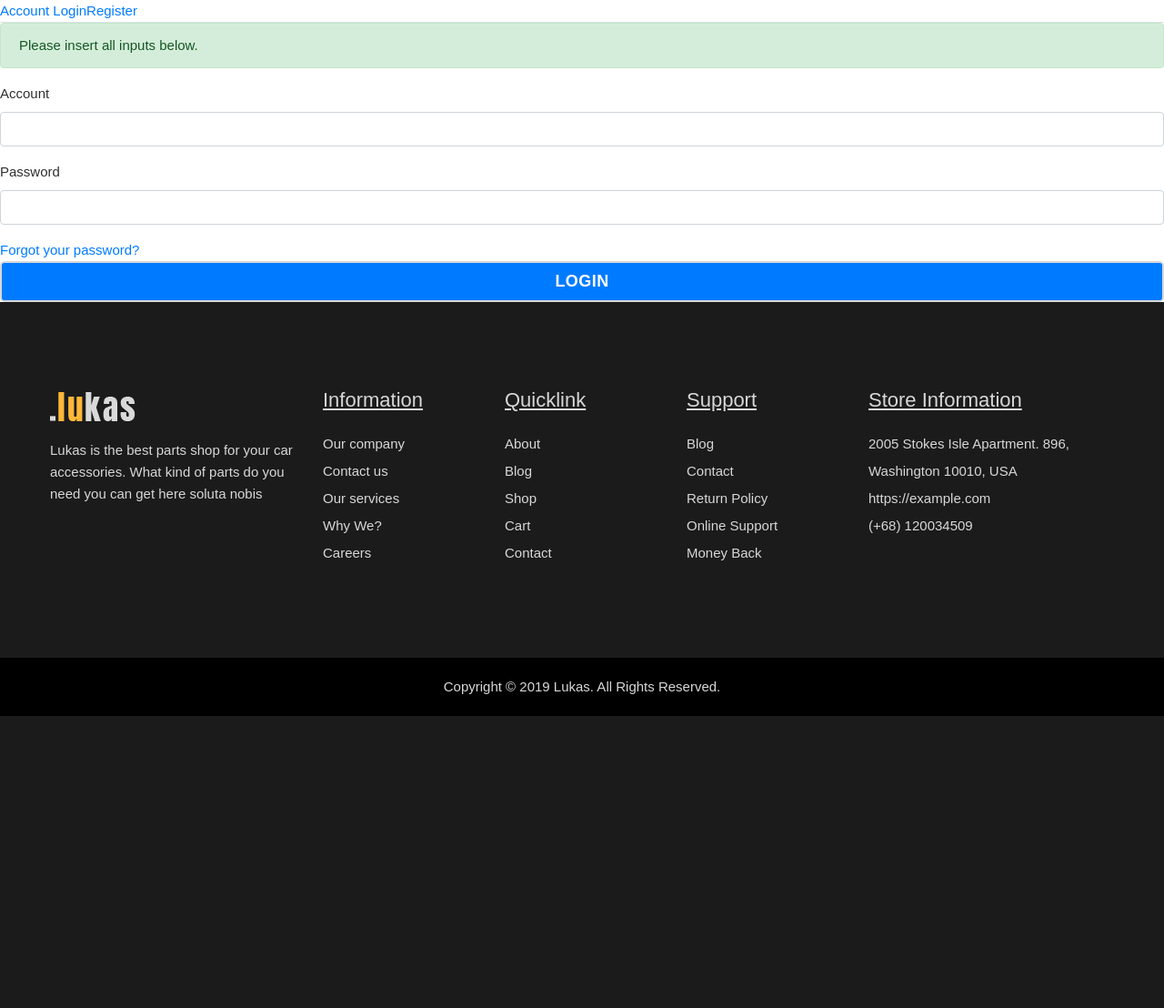
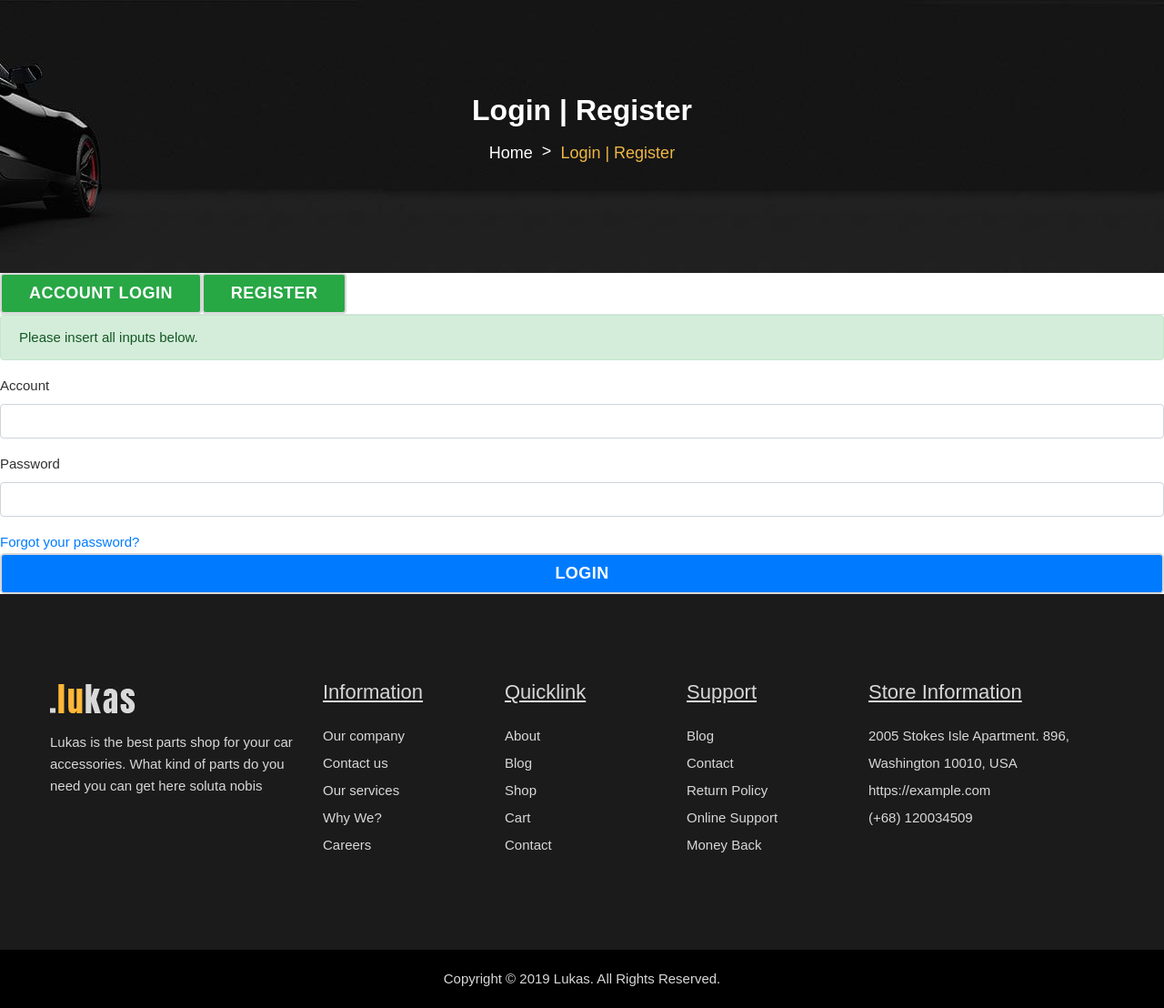
Before and after one commit to ReducetoLover/shopdjango, a Django app: page /login in a window 1280 px wide. Shown: the part 93-1201 px from the top of the page at 91% size. Before the commit the page ends 880 px from the top, so only its background shows below. Run offline with Django 3.2, Linux system fonts and the light colour scheme; some libraries are stand-ins or nearby versions; some web fonts are replaced.

Commit message:
complete

```diff
--- a/DjangoShop/urls.py
+++ b/DjangoShop/urls.py
@@ -34,5 +34,7 @@ urlpatterns = [
     path('productpage',views.productpage,name='productpage'),
     path('cart',views.show_cart,name='cart'),
     path('checkoutcar', views.order, name='checkoutcar'),
+    path('checkoutcar', views.show_cart, name='checkoutcar'),
+
 
 ]
--- a/mainApp/views.py
+++ b/mainApp/views.py
@@ -56,6 +56,7 @@ def show_cart(request):
         total+=product.Price
     return render(request, 'cart.html', {'products': products,'total':total})
 
+
 def add_to_cart(request, id):
     if request.user.is_authenticated:
         print('entered if')
@@ -87,7 +88,7 @@ def delete_product(request, id):
         currCart=Cart.objects.get(User=user)
         currCart.ProdList.remove(product)
         currCart.save()
-        return redirect('show_cart')
+        return redirect('cart')
     else:
 
         return redirect('login')
@@ -105,7 +106,7 @@ def order(request):
     for product in products:
         total += product.Price
     if request.method=='POST':
-        qiwi_phone = '+79130731008'
+        qiwi_phone = '+79131233048'
         url = 'https://qiwi.com/payment/form/99?extra%5B%27account%27%5D=' + qiwi_phone + '&amountInteger=' + str(
             total) + '&amountFraction=' + str(0) + '&currency=643&blocked[0]=account'
         answer = redirect(url)
--- a/templates/bazecar.html
+++ b/templates/bazecar.html
@@ -64,38 +64,38 @@
                 <div class="col-lg-7 d-none d-lg-block">
                     <div class="site-navigation">
                         <ul class="main-menu nav">
-                            <li class="has-submenu"><a href="{% static 'css/Lukas/lukas/index.html">Home</a>
+                            <li class="has-submenu"><a href="/">Home</a>
                                 <ul class="sub-menu">
-                                    <li><a href="{% static 'css/Lukas/lukas/index.html">Home 1</a></li>
-                                    <li><a href="{% static 'css/Lukas/lukas/index-2.html">Home 2</a></li>
-                                    <li><a href="{% static 'css/Lukas/lukas/index-boxed.html">Home Box Layout</a></li>
+                                    <li><a href="/">Home 1</a></li>
+                                    <li><a href="/">Home 2</a></li>
+                                    <li><a href="/">Home Box Layout</a></li>
                                 </ul>
                             </li>
-                            <li><a href="{% static 'css/Lukas/lukas/about.html">About</a></li>
-                            <li class="has-submenu"><a href="{% static 'css/Lukas/lukas/shop.html">Shop</a>
+                            <li><a href="/">About</a></li>
+                            <li class="has-submenu"><a href="/">Shop</a>
                                 <ul class="sub-menu">
-                                    <li><a href="{% static 'shop-left-sidebar.html">Shop Left Sidebar</a></li>
-                                    <li><a href="{% static 'css/Lukas/lukas/shop-right-sidebar.html">Shop Right Sidebar</a></li>
-                                    <li><a href="{% static 'css/Lukas/lukas/single-product.html">Single Product</a></li>
+                                    <li><a href="/">Shop Left Sidebar</a></li>
+                                    <li><a href="/">Shop Right Sidebar</a></li>
+                                    <li><a href="/">Single Product</a></li>
                                 </ul>
                             </li>
-                            <li class="has-submenu"><a href="{% static 'css/Lukas/lukas/blog.html">blog</a>
+                            <li class="has-submenu"><a href="/">blog</a>
                                 <ul class="sub-menu">
-                                    <li><a href="{% static 'css/Lukas/lukas/blog-left-sidebar.html">Blog Left Sidebar</a></li>
+                                    <li><a href="/">Blog Left Sidebar</a></li>
                                     <li><a href="{% static 'css/Lukas/lukas/blog.html">Blog Right Sidebar</a></li>
                                     <li><a href="{% static 'css/Lukas/lukas/blog-details.html">Single Blog</a></li>
                                     <li><a href="{% static 'css/Lukas/lukas/blog-details-sidebar.html">Single Blog Sidebar</a></li>
                                 </ul>
                             </li>
-                            <li><a href="{% static 'css/Lukas/lukas/gallery.html">Gallery</a></li>
+                            <li><a href="/">Gallery</a></li>
                             <li class="has-submenu"><a href="/">Pages</a>
                                 <ul class="sub-menu">
                                     <li><a href="shop-left-sidebar.html">Cart</a></li>
-                                    <li><a href="{% static '/checkout.html">Checkout</a></li>
-                                    <li><a href="{% static '/wishlist.html">Wishlist</a></li>
+                                    <li><a href="/">Checkout</a></li>
+                                    <li><a href="/">Wishlist</a></li>
                                 </ul>
                             </li>
-                            <li><a href="{% static 'css/Lukas/lukas/contact.html">Contact</a></li>
+                            <li><a href="/">Contact</a></li>
                         </ul>
                     </div>
                 </div>
--- a/templates/login.html
+++ b/templates/login.html
@@ -1,7 +1,24 @@
 {% extends 'bazecar.html' %}
 {%load static%}
 {% block content %}
+ <div class="page-header-wrap bg-img" data-bg="{% static 'img/bg/page-header-bg.jpg'%}" >
+        <div class="container">
+            <div class="row">
+                <div class="col-12 text-center">
+                    <div class="page-header-content">
+                        <div class="page-header-content-inner">
+                            <h1>Login | Register</h1>
 
+                            <ul class="breadcrumb">
+                                <li><a href="/">Home</a></li>
+                                <li class="current"><a href="{% static '#">Login | Register</a></li>
+                            </ul>
+                        </div>
+                    </div>
+                </div>
+            </div>
+        </div>
+    </div>
         <!--[if lt IE 8]>
             <p class="browserupgrade">You are using an <strong>outdated</strong> browser. Please <a href="http://browsehappy.com/">upgrade your browser</a> to improve your experience.</p>
             <![endif]-->
@@ -9,12 +26,17 @@
                             <!-- Nav tabs -->
                             <ul class="nav nav-tabs" role="tablist">
                                 <li role="presentation" class="active">
-                                    <a href="#account-login" aria-controls="account-login" role="tab" data-toggle="tab">Account Login</a>
+                                    <button style="color:white" class="btn btn-success " href="#account-login" aria-controls="account-login" role="tab" data-toggle="tab">
+                                        <p>Account Login</p>
+                                    </button>
+
                                 </li>
 
 
                                 <li role="presentation">
-                                    <a href="#account-register" aria-controls="account-register" role="tab" data-toggle="tab">Register</a>
+                                    <button class="btn btn-success" href="#account-register" aria-controls="account-register" role="tab" data-toggle="tab">
+                                    <p >Register</p>
+                                        </button>
                                 </li>
                             </ul><!-- /.nav -->
 
```
Also changed, not shown: templates/cart.html (+5 -5 lines), templates/checkoutcar.html (+8 -7 lines), templates/shop-left-sidebar.html (+4 -4 lines), db.sqlite3, templates/test_.html (added).
